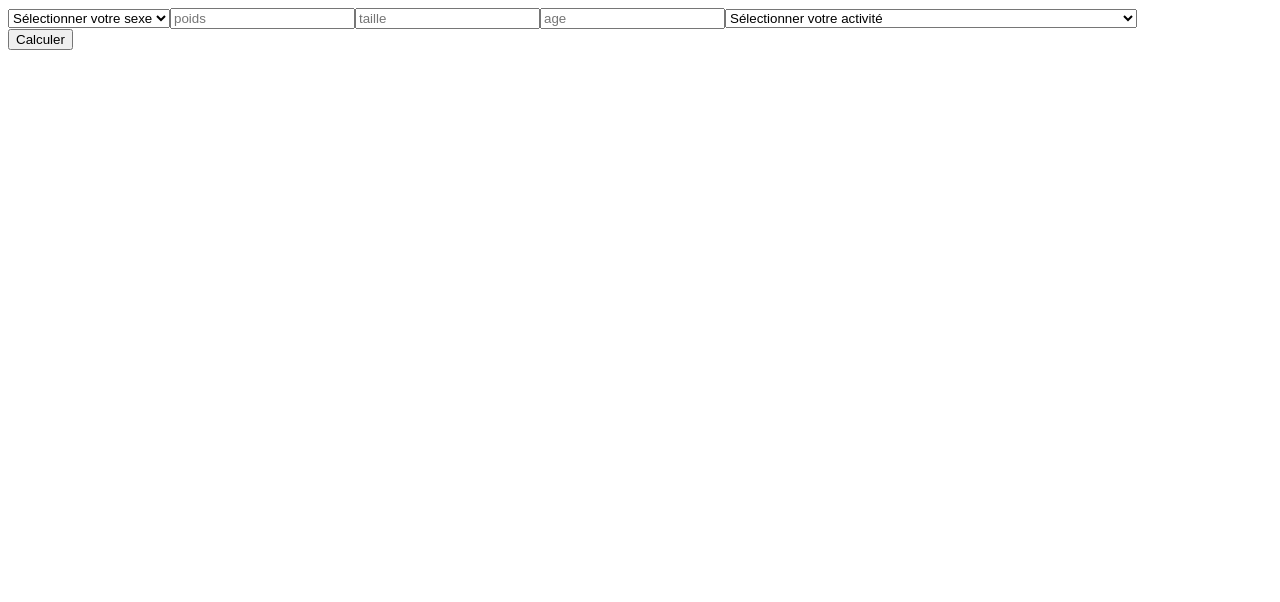
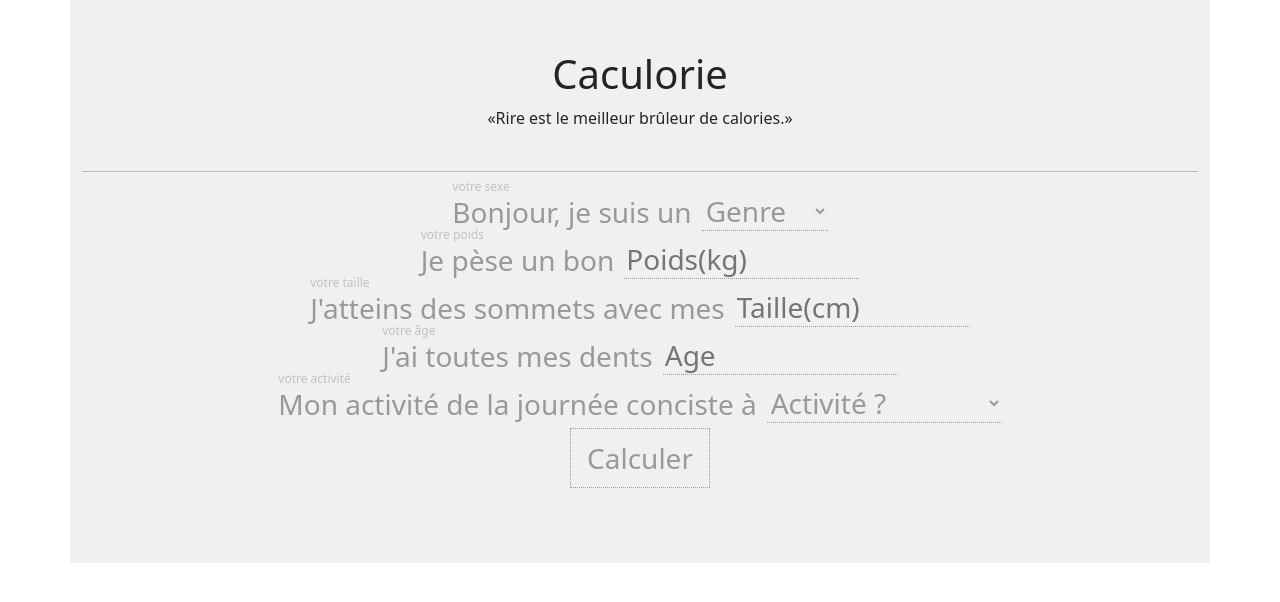
Before and after one commit to NicolasMaligue/Calculorie, a React app: page / in a window 1280 px wide. Built offline with nearby package versions, Linux system fonts and the light colour scheme.

Commit message:
add style

```diff
--- a/public/index.html
+++ b/public/index.html
@@ -1,5 +1,5 @@
 <!DOCTYPE html>
-<html lang="en">
+<html lang="fr">
   <head>
     <meta charset="utf-8" />
     <link rel="icon" href="" />
@@ -9,7 +9,7 @@
       name="description"
       content="Web site created using create-react-app"
     />
-    <title>React App</title>
+    <title>Calculorie</title>
   </head>
   <body>
     <div id="root"></div>
--- a/src/components/App.js
+++ b/src/components/App.js
@@ -1,4 +1,6 @@
 import React, {useState} from 'react';
+import 'bootstrap/dist/css/bootstrap.min.css';
+import '../styles/App.css'
 
 function App() {
 
@@ -18,19 +20,38 @@ function App() {
     }
 
     return (
-        <>
-            <form onSubmit={handleSubmit}>
-                <div>
-                    <select value={gender} onChange={e => {setGender(e.target.value)}}>
-                        <option value="">Sélectionner votre sexe</option>
+        <section className="container">
+            <section>
+                <h1>Caculorie</h1>
+                <q>Rire est le meilleur brûleur de calories.</q>
+            </section>
+            <hr />
+	        <div className="row">
+                <form className="form-inline form" onSubmit={handleSubmit}>
+                    <div className="form-group">
+                        <label htmlFor="gender">Bonjour, je suis un <span>votre sexe</span></label>
+                        <select id="gender" value={gender} onChange={e => {setGender(e.target.value)}} required >
+                            <option value="">Genre</option>
                             <option value="true">Homme</option>
                             <option value="false">Femme</option>
                         </select>
-                    <input placeholder='poids' value={weight} onChange={e => {setWeight(e.target.value)}} required />
-                    <input placeholder='taille' value={height} onChange={e => {setHeight(e.target.value)}} required />
-                    <input placeholder='age' value={age} onChange={e => {setAge(e.target.value)}} required />
-                    <select value={activity} onChange={e => {setActivity(e.target.value)}}>
-                        <option value="">Sélectionner votre activité</option>
+                    </div>
+                    <div className="form-group">
+                        <label htmlFor="poids"> Je pèse un bon <span>votre poids</span></label>
+                        <input id="poids" placeholder='Poids(kg)' value={weight} onChange={e => {setWeight(e.target.value)}} required />
+                    </div>
+                    <div className="form-group">
+                        <label htmlFor="taille"> J'atteins des sommets avec mes <span> votre taille </span></label>
+                        <input id="taille" placeholder='Taille(cm)' value={height} onChange={e => {setHeight(e.target.value)}} required />
+                    </div>
+                    <div className="form-group">
+                        <label htmlFor="age"> J'ai toutes mes dents <span>votre âge</span></label>
+                        <input id="age" placeholder='Age' value={age} onChange={e => {setAge(e.target.value)}} required />
+                    </div>
+                    <div className="form-group">
+                        <label htmlFor="activity"> Mon activité de la journée conciste à <span>votre activité</span></label>
+                        <select id="activity" value={activity} onChange={e => {setActivity(e.target.value)}} required>
+                            <option value="">Activité ?</option>
                             <option value="1">Journée passée au repos allongé</option>
                             <option value="1.2">Travail sédentaire assis, pas de sport</option>
                             <option value="1.4">Travail sédentaire assis, 30 minutes de marche</option>
@@ -40,12 +61,13 @@ function App() {
                             <option value="2">Travail physique et 3h à 4h de sport</option>
                         </select>
                     </div>
-                <button type="submit" className="btn btn-primary">Calculer</button>
+                    <button type="submit" className="btn btn-default btn-lg submit">Calculer</button>
                 </form>
                 <section>
-                <h2>{calorie}</h2>
+                    {calorie == null || calorie == undefined || calorie == "" ? "" : <h2>J'ai besoin de {calorie} par jour !</h2>}
                 </section>
-        </>
+            </div>
+        </section>
     );
 }
 
--- /dev/null
+++ b/src/styles/App.css
@@ -0,0 +1,53 @@
+section {
+    padding: 25px 0;
+    background-color: #f0f0f0;
+    text-align: center;
+}
+.titre {
+    margin-bottom: 20px;
+}
+.form {
+    font-size: 28px;
+    line-height: 48px;
+    color: #999;
+}
+.form-inline input,
+.form-inline textarea,
+.form-inline select {
+    max-width: 235px;
+    height: 40px;
+    margin-left: 10px;
+    overflow: hidden;
+    line-height: 40px;
+    background-color: transparent;
+    border: none;
+    border-bottom: 1px dotted;
+    vertical-align: text-bottom;
+    cursor: pointer;
+    color: #999;
+}
+.form-inline .form-group label {
+    position: relative;
+}
+.form-inline .form-group label > span {
+    position: absolute;
+    top: -25px;
+    left: 0;
+    font-size: 12px;
+    color: #bdc3c7;
+    opacity: 1;
+}
+.submit.btn.btn-lg {
+    font-size: 28px;
+    color: #999;
+    border: 1px dotted;
+    background-color: transparent;
+    border-radius: 0;
+}
+.submit.btn.btn-lg:focus {
+    outline: none;
+}
+
+/* button, select {
+    color: #999;
+} */
```
Lines whose indentation alone changed are shown as unchanged.
